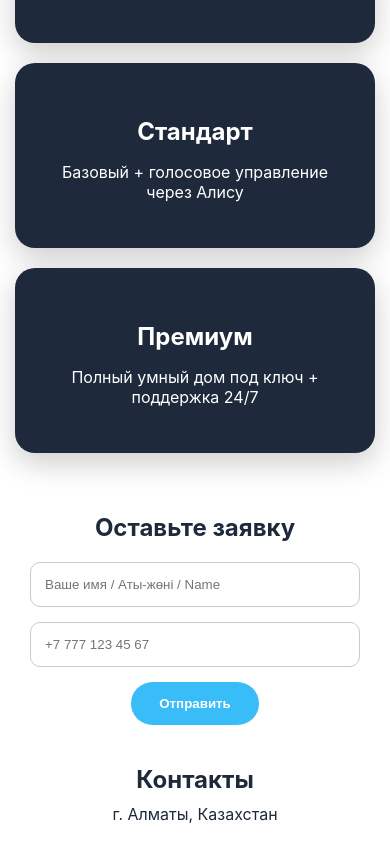
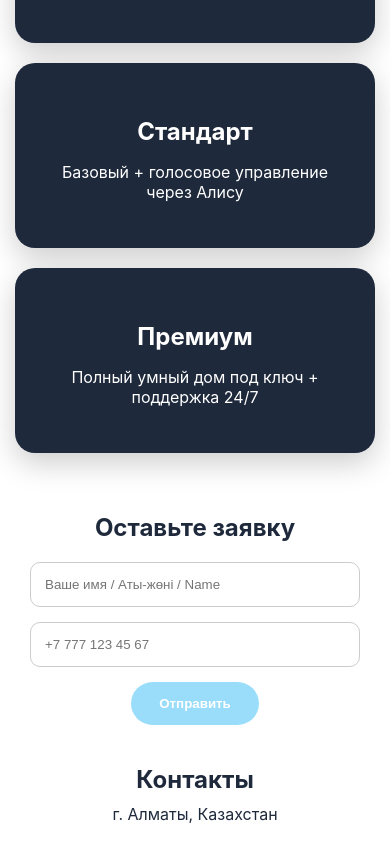
Before and after one commit to bota21/smart-ui, a Next.js app: page / in a window 390 px wide. Shown: the part 1899-2743 px from the top of the page. Built offline with nearby package versions, Linux system fonts and the light colour scheme.

Commit message:
fix lenght of field phone

```diff
--- a/components/ContactForm.jsx
+++ b/components/ContactForm.jsx
@@ -18,13 +18,23 @@ export default function ContactForm() {
   }, [lang, t, modal.show]);
 
   const handleChange = (e) => {
-    let x = e.target.value.replace(/\D/g, "");
-    if (x.startsWith("7")) x = x.slice(1);
-    let formatted = "+7 ";
-    if (x.length > 0) formatted += x.substring(0, 3);
-    if (x.length > 3) formatted += " " + x.substring(3, 6);
-    if (x.length > 6) formatted += " " + x.substring(6, 8);
-    if (x.length > 8) formatted += " " + x.substring(8, 10);
+    let digits = e.target.value.replace(/\D/g, "");
+
+    // если ввели 7 или 8 в начале — убираем
+    if (digits.startsWith("7") || digits.startsWith("8")) {
+      digits = digits.slice(1);
+    }
+
+    // ограничиваем строго 10 цифрами
+    digits = digits.slice(0, 10);
+
+    let formatted = "+7";
+
+    if (digits.length > 0) formatted += " " + digits.slice(0, 3);
+    if (digits.length >= 4) formatted += " " + digits.slice(3, 6);
+    if (digits.length >= 7) formatted += " " + digits.slice(6, 8);
+    if (digits.length >= 9) formatted += " " + digits.slice(8, 10);
+
     setValue(formatted);
   };
 
@@ -41,6 +51,13 @@ export default function ContactForm() {
           const form = e.target;
 
           const formData = new FormData(form);
+
+          const digits = value.replace(/\D/g, "");
+
+          if (digits.length !== 11) {
+            setModal({ show: true, success: false });
+            return;
+          }
 
           fetch(form.action, {
             method: form.method,
@@ -82,7 +99,11 @@ export default function ContactForm() {
           onChange={handleChange}
           required
         />
-        <button type="submit" data-i18n="form_send">
+        <button
+          type="submit"
+          disabled={value.replace(/\D/g, "").length !== 11}
+          data-i18n="form_send"
+        >
           Отправить
         </button>
       </form>
--- a/styles/style.css
+++ b/styles/style.css
@@ -182,6 +182,11 @@ form button:hover {
   text-align: center;
 }
 
+button:disabled {
+  opacity: 0.5;
+  cursor: not-allowed;
+}
+
 @media (max-width: 768px) {
   .hero {
     flex-direction: column;
```
